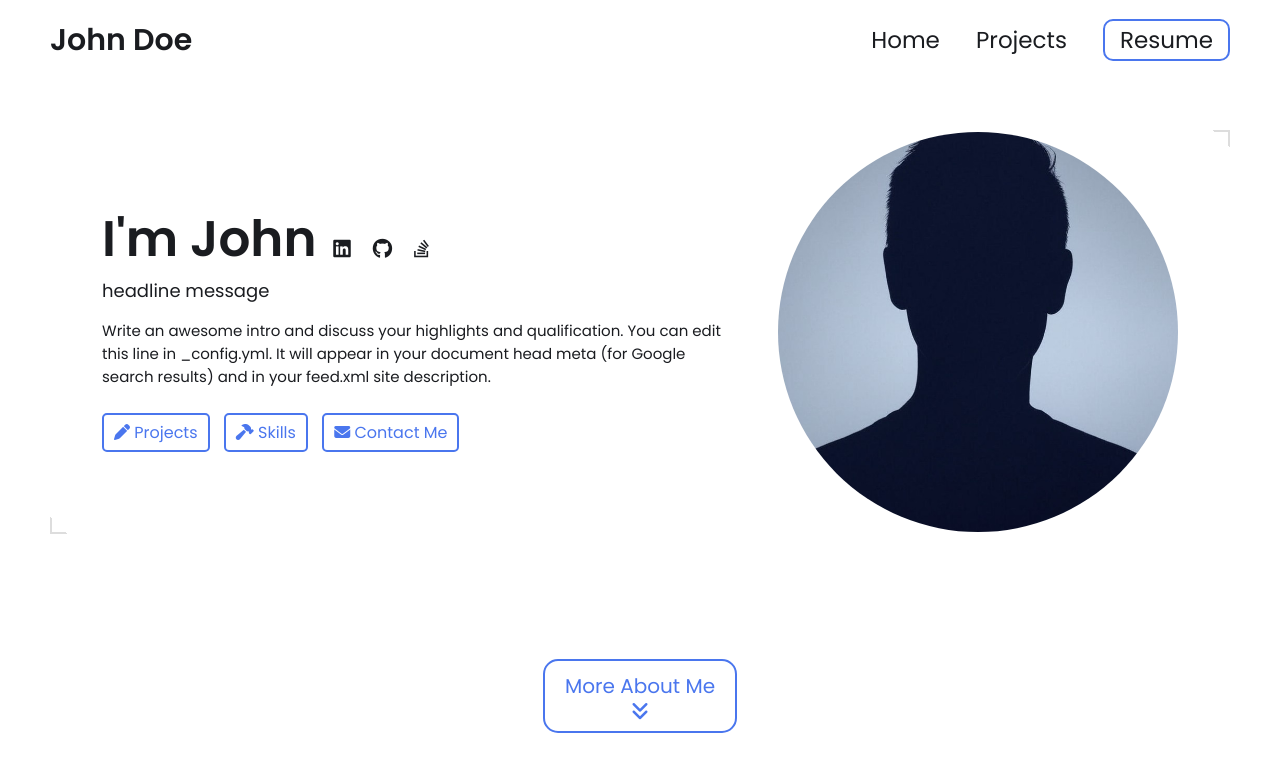
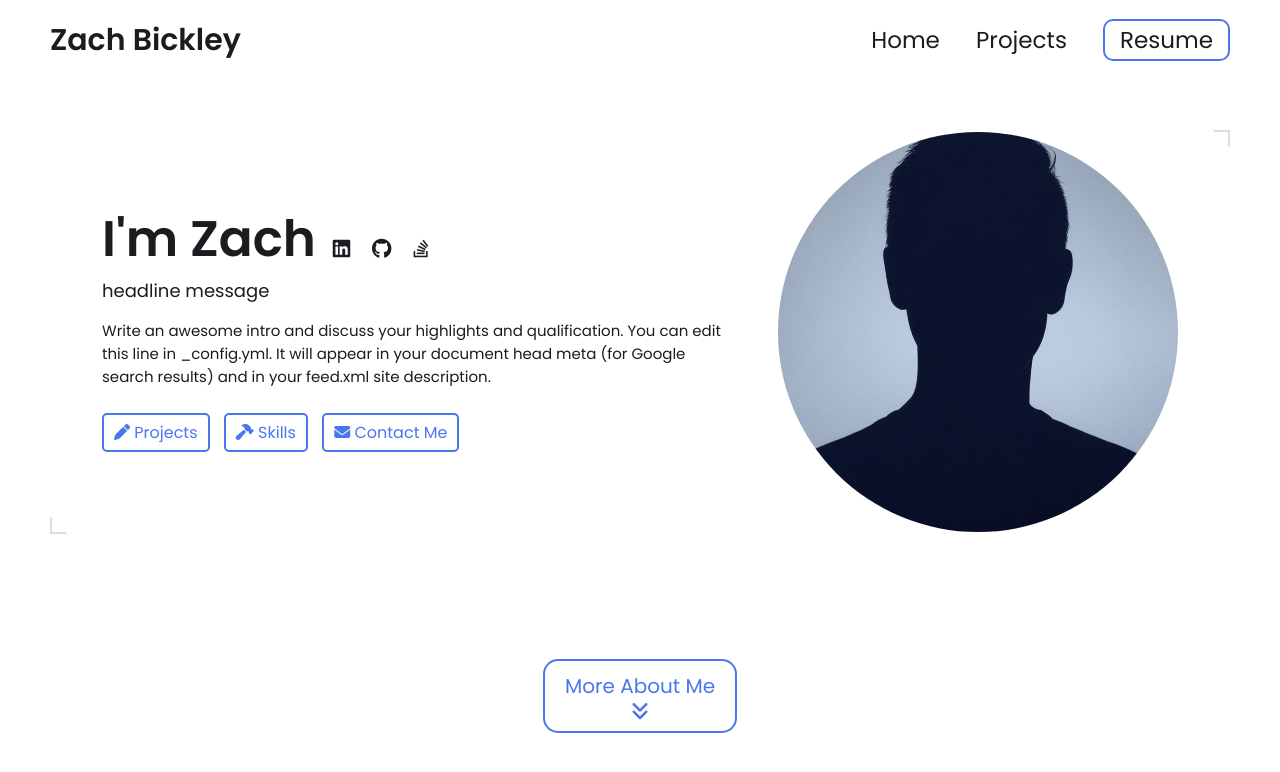
Before and after one commit to zachbickley/Zach-Bickley-Portfolio, a Jekyll site: the page built from index.html, in a window 1280 px wide and 900 px high. Shown: the top 772 px of the window. Built offline with Jekyll 4.4.1, drawn with Linux system fonts in a browser that asks for light colours.

Commit message:
Update portfolio owner name to Zach Bickley

```diff
--- a/_config.yml
+++ b/_config.yml
@@ -7,12 +7,12 @@
 
 # Main Page Setup
 
-title: John Doe's Portfolio # This is what shows up in the tab of the browser
+title: Zach Bickley's Portfolio # This is what shows up in the tab of the browser
 
 
 
 # Hero Section
-name: John Doe
+name: Zach Bickley
 headline: headline message
 description: >- # dont remove this line. this will ignore all new lines until the next section
   Write an awesome intro and discuss your highlights and qualification. You can edit this
```
